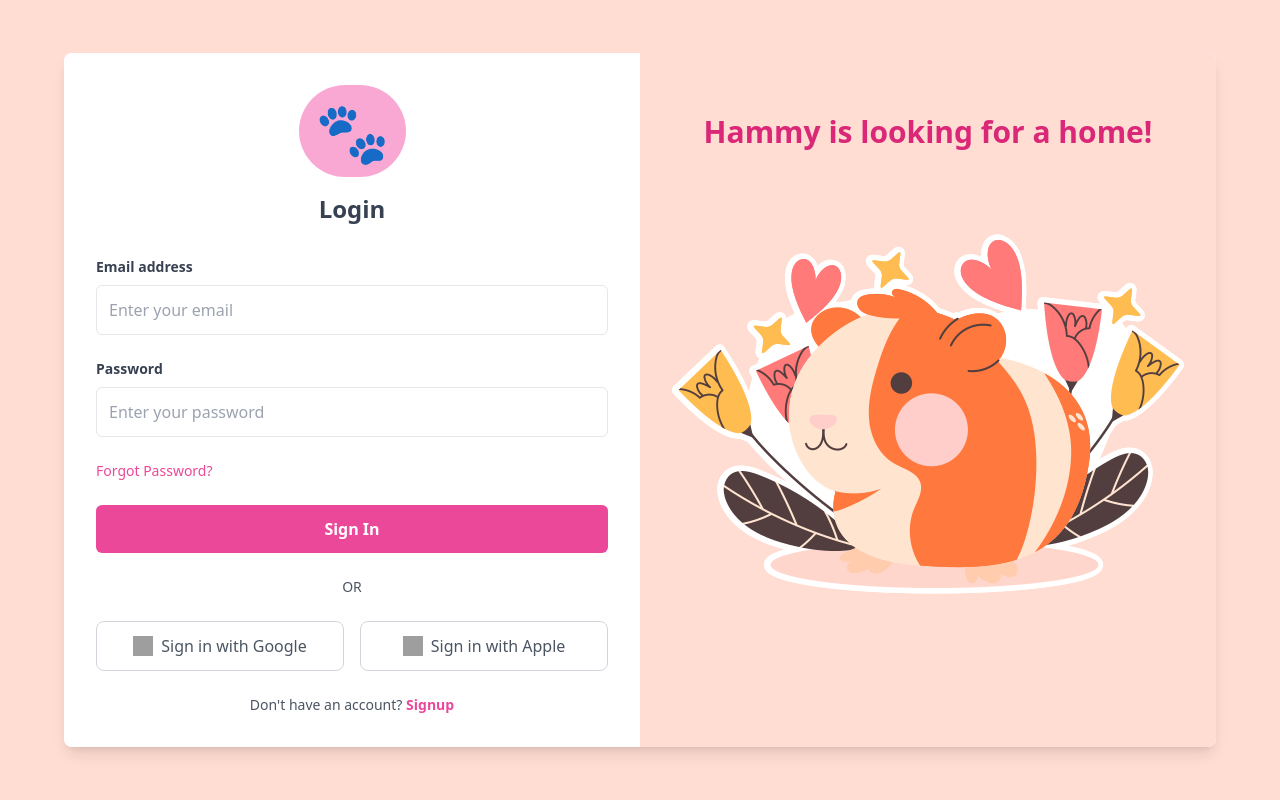
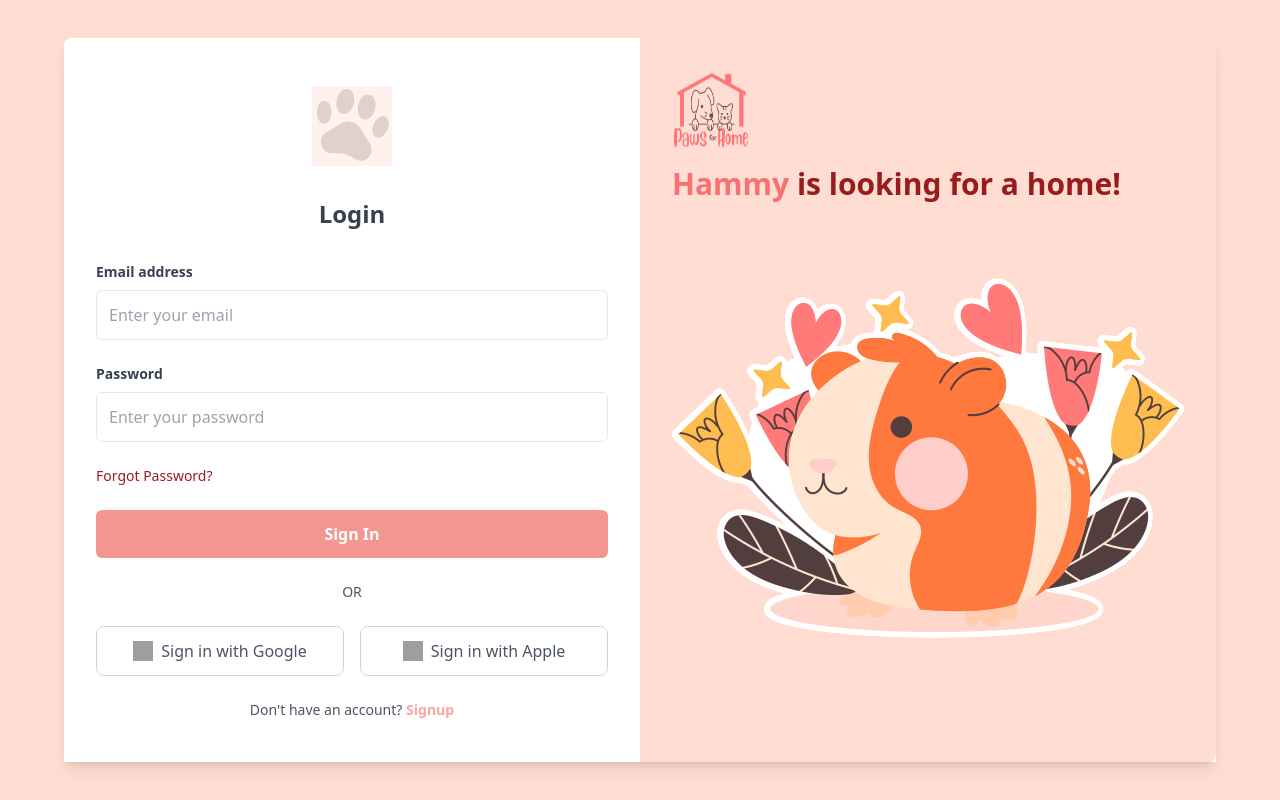
Before and after one commit to aizernere/PawsForHome, a Django app: page /login/ in a window 1280 px wide. Run offline with Django 5.2, Linux system fonts and the light colour scheme; some libraries are stand-ins or nearby versions; grey boxes are pictures that could not be loaded.

Commit message:
More Ui updates for Login & Landing Page

```diff
--- a/PawsForHome/main/templates/login_signup/login.html
+++ b/PawsForHome/main/templates/login_signup/login.html
@@ -9,13 +9,13 @@
   <link rel="stylesheet" href="{% static 'css/landing_page.css' %}">
 </head>
 <body class="bg-[#FFDDD2] min-h-screen flex justify-center items-center">
-  <div class="bg-white w-full max-w-6xl mx-auto rounded-lg shadow-lg flex">
+  <div class="bg-white w-full max-w-6xl mx-auto rounded-t-lg shadow-lg flex">
     <!-- Left Side (Login Form) -->
     <div class="w-1/2 p-8 bg-white rounded-l-lg">
       <div class="text-center mb-8">
         <div class="flex justify-center mb-4">
-          <div class="bg-pink-300 p-4 rounded-full">
-            <span class="text-6xl">🐾</span>
+          <div class="p-4 rounded-full">
+            <img src="{% static 'images/PawImageForLogin.png' %}" alt="Custom Paw" class="w-20 h-20">
           </div>
         </div>
         <h2 class="text-2xl font-bold text-gray-700 mb-4">Login</h2>
@@ -35,11 +35,11 @@
         </div>
 
         <div class="flex items-center justify-between">
-          <a href="#" class="text-sm text-pink-500 hover:underline">Forgot Password?</a>
+          <a href="#" class="text-sm text-red-800 hover:underline">Forgot Password?</a>
         </div>
 
         <div>
-          <button type="submit" class="w-full p-3 bg-pink-500 text-white font-bold rounded-md hover:bg-pink-600">Sign In</button>
+          <button type="submit" class="w-full p-3 bg-[#F2968F] text-white font-bold rounded-md hover:bg-red-400">Sign In</button>
         </div>
 
         <div class="text-center text-gray-600 text-sm mt-4">OR</div>
@@ -55,17 +55,27 @@
           </button>
         </div>
 
-        <p class="text-center text-gray-600 text-sm mt-6">Don't have an account? <a href="{% url 'main:create_account' %}" class="text-pink-500 font-bold">Signup</a></p>
+        <p class="text-center text-gray-600 text-sm mt-6">Don't have an account? <a href="{% url 'main:create_account' %}" class="text-red-300 font-bold">Signup</a></p>
       </form>
     </div>
 
     <!-- Right Side (Hammy Image and Text) -->
-    <div class="w-1/2 p-8 bg-[#FFDDD2] rounded-r-lg flex flex-col items-center justify-center">
-      <div class="text-center">
-        <h2 class="text-3xl font-bold text-pink-600 mb-2">Hammy is looking for a home!</h2>
-        <img src="{% static 'images/guineapigLogin.png' %}" alt="Hammy" class="w-70 h-70 mx-auto mb-4">
+    <div class="w-1/2 p-8 bg-[#FFDDD2] rounded-r-lg">
+      <div class="flex flex-col">
+          <img src="{% static 'images/paws4homelogo.png' %}" alt="Logo" class="w-20 h-20 mb-4">
+
+          <!-- Hammy image and text -->
+          <div class="text-left">
+              <p class="text-3xl font-bold">
+                  <span class="text-red-400">Hammy</span>
+                  <span class="text-red-800">is looking for a home!</span>
+              </p>
+              <div class="flex justify-start">
+                  <img src="{% static 'images/guineapigLogin.png' %}" alt="Hammy" class="w-70 h-70 mb-4">
+              </div>
+          </div>
       </div>
-    </div>
+  </div>
   </div>
 </body>
 </html>
```
Also changed, not shown: PawsForHome/main/templates/landing_page.html (+26 -13 lines), PawsForHome/main/static/images/pawiconLandingPage.png (added), PawsForHome/main/static/images/paws4homelogo.png (added), PawsForHome/main/static/images/pawsforhomelogo.png (deleted).
